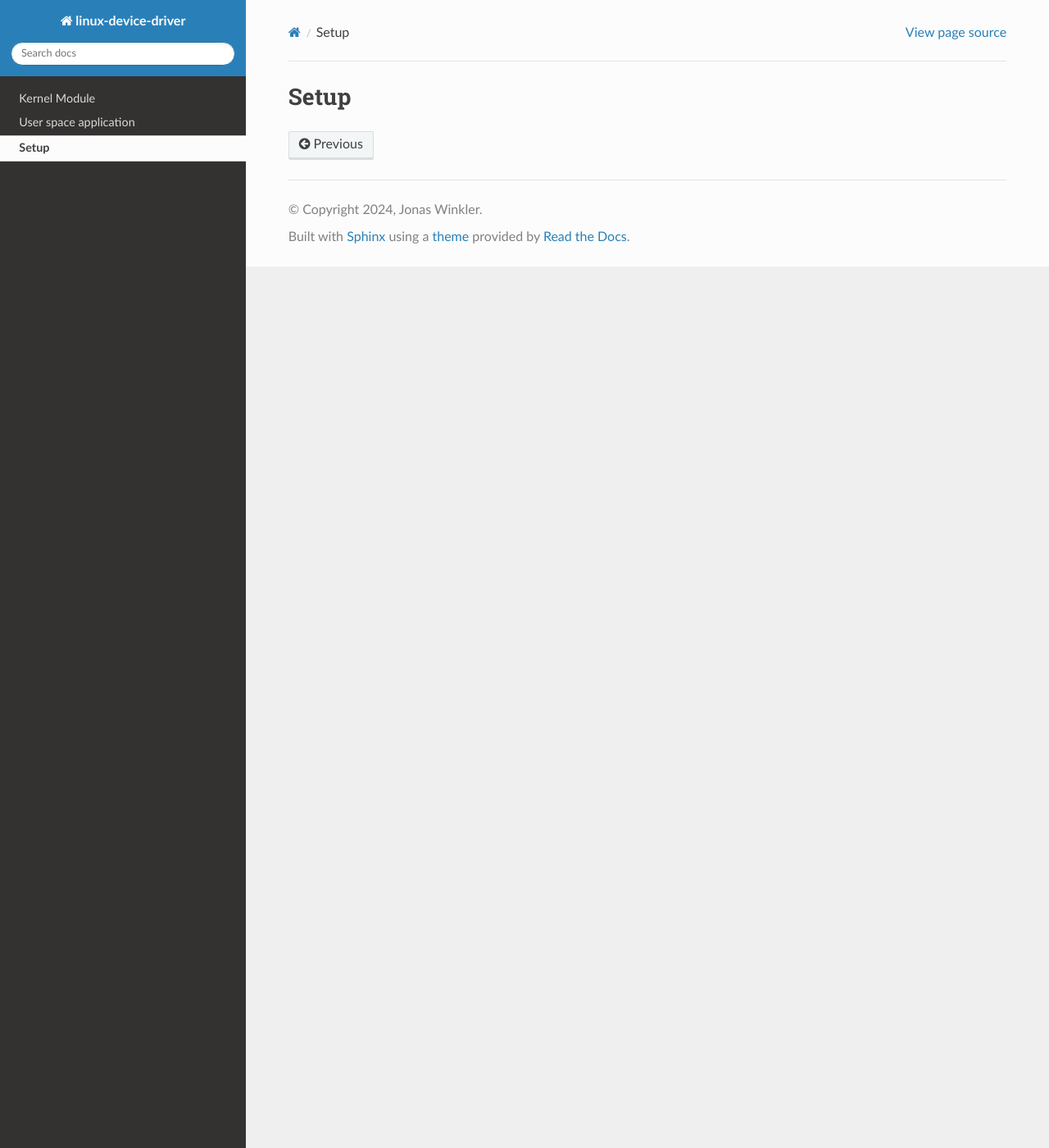
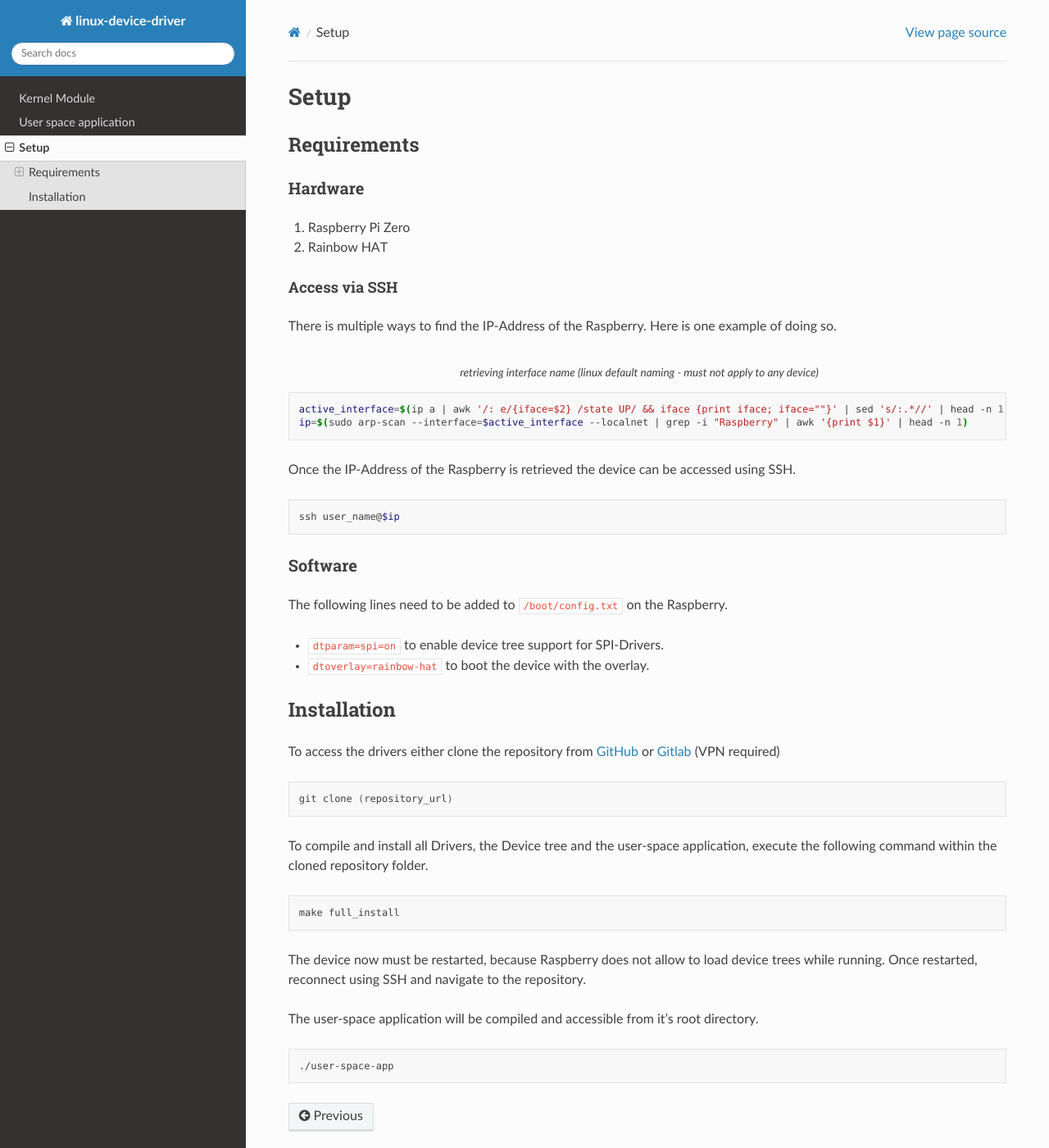
Before and after one commit to Winkler-Jonas/linux-device-driver, a Sphinx documentation site: the page built from docs/source/setup.rst, in a window 1280 px wide and 1400 px high. Shown: the whole window at 82% size. Built offline with Sphinx 7.4.7 and the Read the Docs theme 2.0.0, drawn with Linux system fonts in a browser that asks for light colours.

Commit message:
updated setup docs

```diff
--- a/docs/source/setup.rst
+++ b/docs/source/setup.rst
@@ -1,2 +1,64 @@
 Setup
 #####
+
+Requirements
+************
+
+Hardware
+========
+
+1. Raspberry Pi Zero
+2. Rainbow HAT
+
+Access via SSH
+--------------
+
+There is multiple ways to find the IP-Address of the Raspberry. Here is one example of doing so.
+
+.. code-block:: bash
+   :caption: retrieving interface name (linux default naming - must not apply to any device)
+
+   active_interface=$(ip a | awk '/: e/{iface=$2} /state UP/ && iface {print iface; iface=""}' | sed 's/:.*//' | head -n 1)
+   ip=$(sudo arp-scan --interface=$active_interface --localnet | grep -i "Raspberry" | awk '{print $1}' | head -n 1)
+
+Once the IP-Address of the Raspberry is retrieved the device can be accessed using SSH.
+
+.. code-block:: bash
+
+   ssh user_name@$ip
+
+Software
+========
+
+The following lines need to be added to ``/boot/config.txt`` on the Raspberry.
+
+- ``dtparam=spi=on`` to enable device tree support for SPI-Drivers.
+- ``dtoverlay=rainbow-hat`` to boot the device with the overlay.
+
+Installation
+************
+
+To access the drivers either clone the repository from `GitHub`_ or `Gitlab`_ (VPN required)
+
+.. code-block:: bash
+
+   git clone (repository_url)
+
+.. _GitHub: https://github.com/Winkler-Jonas/linux-device-driver
+.. _Gitlab:
+
+To compile and install all Drivers, the Device tree and the user-space application, execute the following command
+within the cloned repository folder.
+
+.. code-block:: bash
+
+   make full_install
+
+The device now must be restarted, because Raspberry does not allow to load device trees while running.
+Once restarted, reconnect using SSH and navigate to the repository.
+
+The user-space application will be compiled and accessible from it's root directory.
+
+.. code-block:: bash
+
+   ./user-space-app
```
